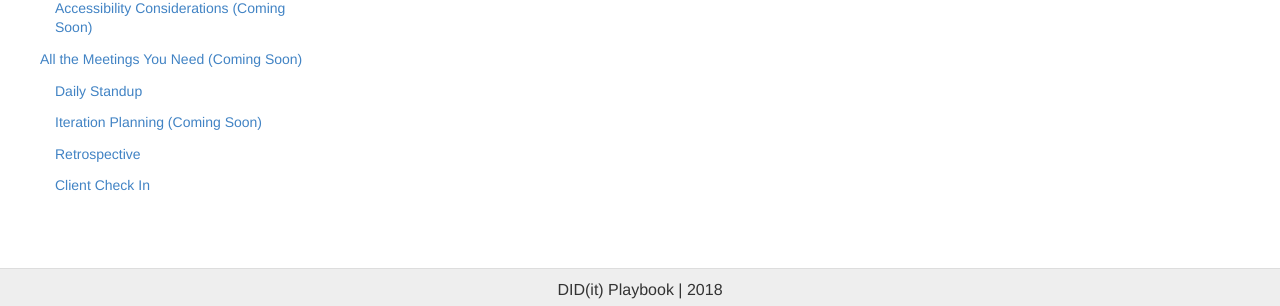
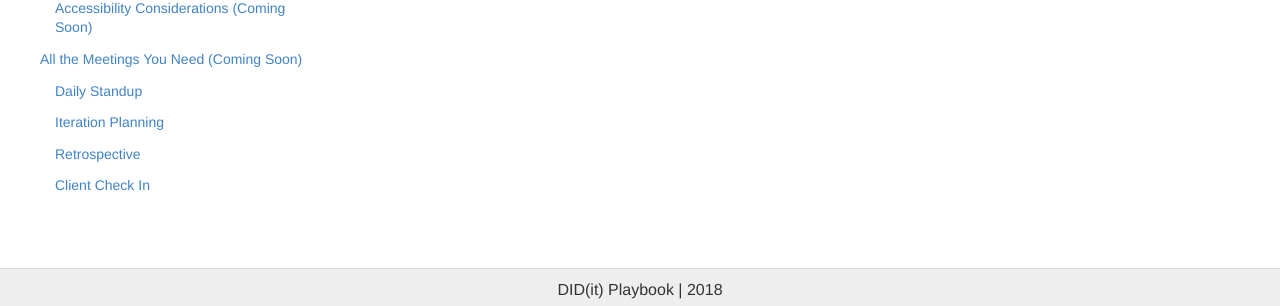
Before and after one commit to KnightPointSystems/kps_playbook, a Jekyll site: the page built from engineering.md, in a window 1280 px wide and 900 px high, scrolled down 983 px. Shown: the part 573-879 px from the top of the window. Built offline with Jekyll 4.4.1, drawn with Linux system fonts in a browser that asks for light colours; nearby versions of some CDN libraries.

Commit message:
Update product-plays.html

```diff
--- a/_includes/product-plays.html
+++ b/_includes/product-plays.html
@@ -56,7 +56,7 @@
                     <li><a href="{{ site.baseurl }}/meetings">All the Meetings You Need (Coming Soon)</a></li>
                         <ul><ul><ul>
                             <li><a href="{{ site.baseurl }}/daily-standup">Daily Standup</a></li>
-                            <li><a href="{{ site.baseurl }}/iteration-planning">Iteration Planning (Coming Soon)</a></li>
+                            <li><a href="{{ site.baseurl }}/iteration-planning">Iteration Planning</a></li>
                             <li><a href="{{ site.baseurl }}/retrospective">Retrospective</a></li>
                             <li><a href="{{ site.baseurl }}/check-in">Client Check In</a></li>
                         </ul></ul></ul>
```
